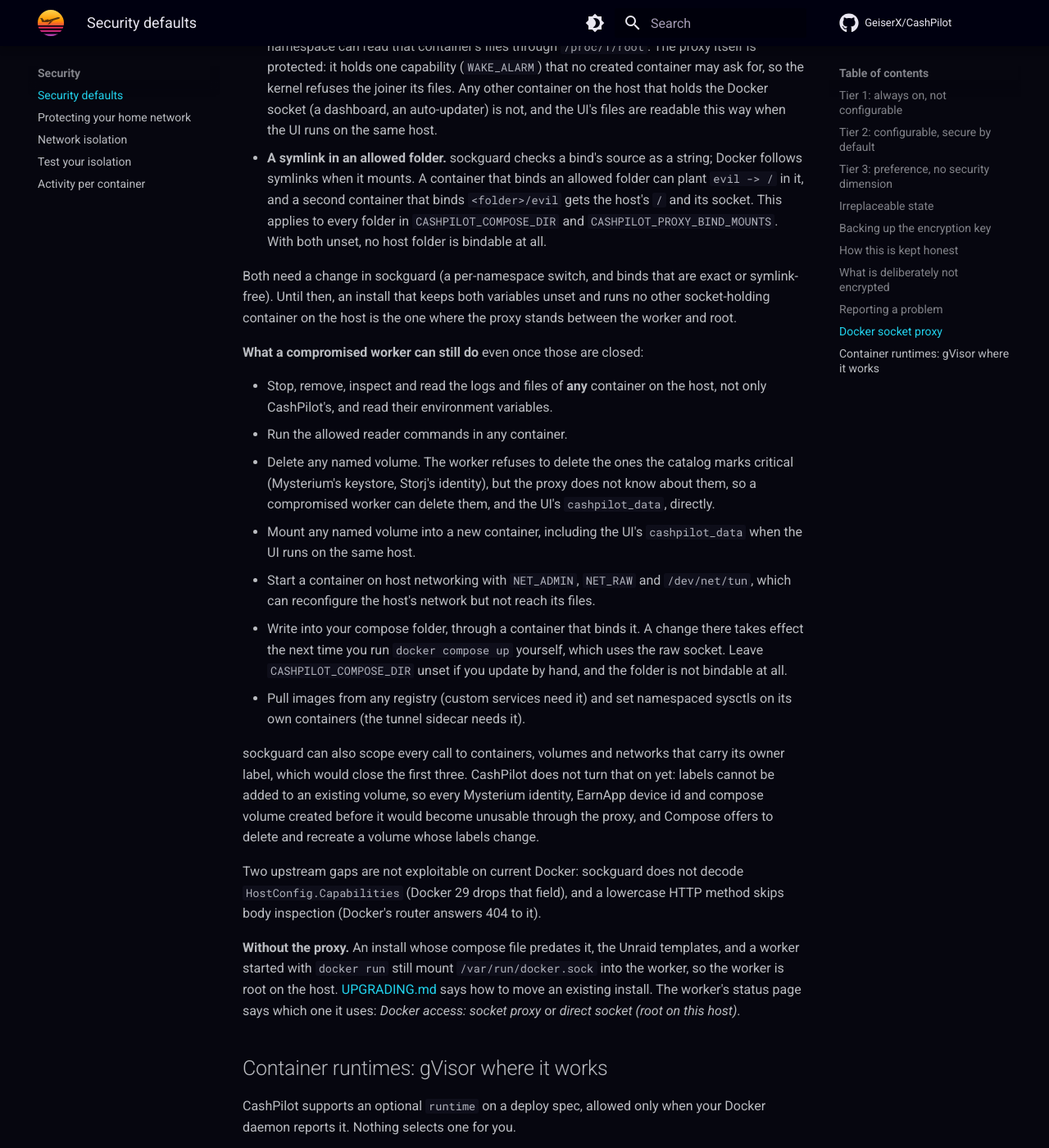
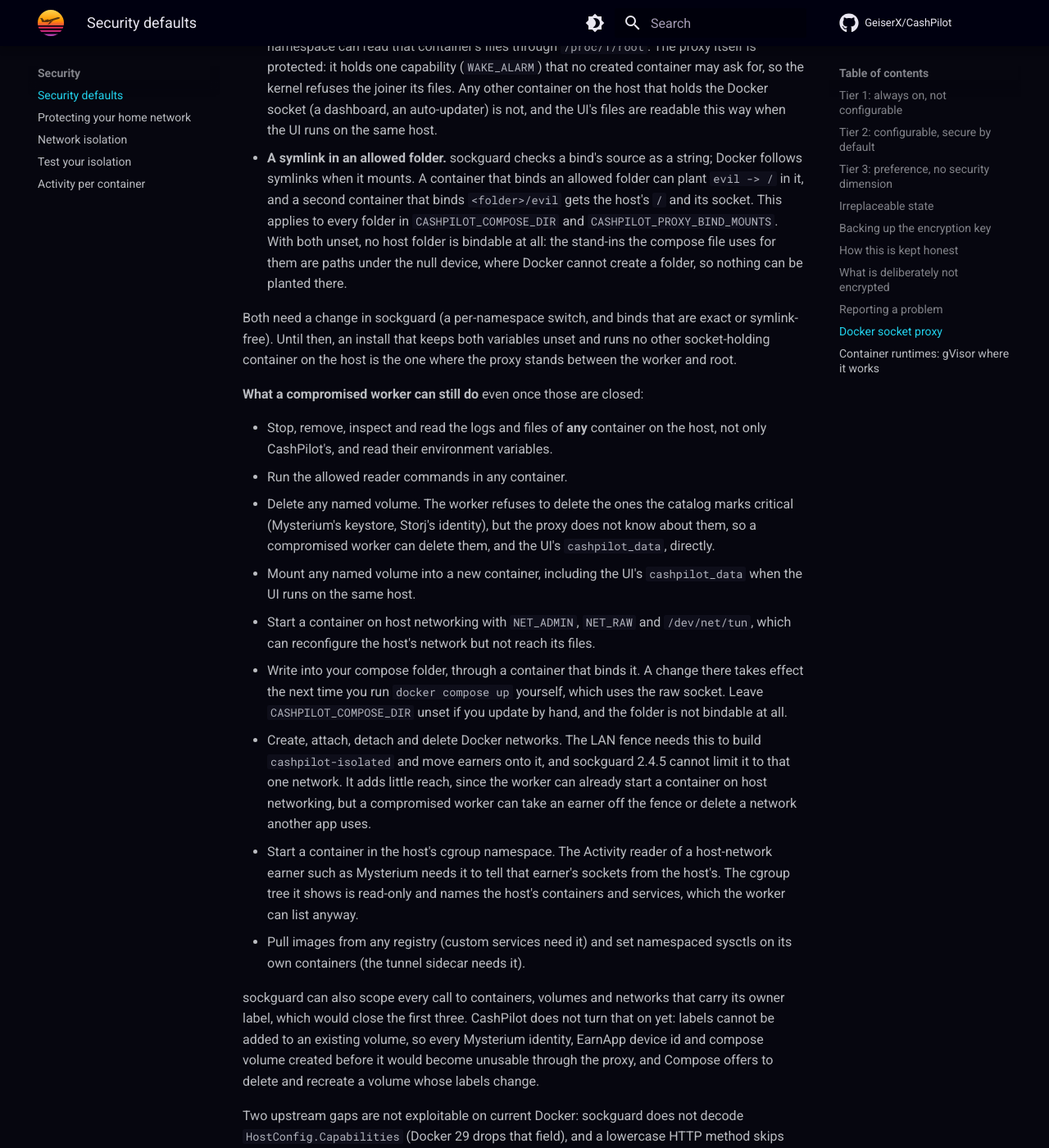
Before and after one commit to GeiserX/CashPilot, an MkDocs documentation site: the page built from docs/security-defaults.md, in a window 1280 px wide and 1400 px high, scrolled down 6013 px. Shown: the whole window at 82% size. Built offline with MkDocs 1.6.1 and Material for MkDocs 9.7.7, drawn with Linux system fonts in a browser that asks for light colours; comment, search, counter and statistics services are not loaded.

Commit message:
fix(worker): let the socket proxy pass the LAN fence's network calls, so fresh installs can deploy
The socket proxy that the v1.71 compose files put in front of the worker
refused every Docker network write. On a fresh install the LAN fence is on, so
it could not create cashpilot-isolated, and every bridge earner's deploy was
refused with an error that said to turn isolation off. Turning isolation on
from the Fleet page failed the same way. The proxy also refused the host
cgroup namespace, so Activity could not read a host-network earner such as
Mysterium.

The policy now allows network create, connect, disconnect and delete, and the
host cgroup namespace; docs/security-defaults.md says what each grants a
compromised worker.

The stand-ins for an unset bind folder were /nonexistent paths. Docker creates
a missing bind source, so a first container could make one real and plant a
symlink to /, and a second could follow it to the host's files. They now sit
under /dev/null, where no folder can be created.

The live test refuses to start over a network an earlier run left behind
(that is how this slipped past it), removes the fence it built, and checks
that a fresh install's bridge earner lands on the fenced network.

```diff
--- a/docs/security-defaults.md
+++ b/docs/security-defaults.md
@@ -171,7 +171,9 @@
   allowed folder can plant `evil -> /` in it, and a second container that
   binds `<folder>/evil` gets the host's `/` and its socket. This applies to
   every folder in `CASHPILOT_COMPOSE_DIR` and `CASHPILOT_PROXY_BIND_MOUNTS`.
-  With both unset, no host folder is bindable at all.
+  With both unset, no host folder is bindable at all: the stand-ins the
+  compose file uses for them are paths under the null device, where Docker
+  cannot create a folder, so nothing can be planted there.
 
 Both need a change in sockguard (a per-namespace switch, and binds that are
 exact or symlink-free). Until then, an install that keeps both variables unset
@@ -196,6 +198,15 @@
   there takes effect the next time you run `docker compose up` yourself, which
   uses the raw socket. Leave `CASHPILOT_COMPOSE_DIR` unset if you update by
   hand, and the folder is not bindable at all.
+- Create, attach, detach and delete Docker networks. The LAN fence needs this
+  to build `cashpilot-isolated` and move earners onto it, and sockguard 2.4.5
+  cannot limit it to that one network. It adds little reach, since the worker
+  can already start a container on host networking, but a compromised worker
+  can take an earner off the fence or delete a network another app uses.
+- Start a container in the host's cgroup namespace. The Activity reader of a
+  host-network earner such as Mysterium needs it to tell that earner's
+  sockets from the host's. The cgroup tree it shows is read-only and names
+  the host's containers and services, which the worker can list anyway.
 - Pull images from any registry (custom services need it) and set namespaced
   sysctls on its own containers (the tunnel sidecar needs it).
 
```
Also changed, not shown: UPGRADING.md (+17 -0 lines), docker-compose.build.yml (+9 -4 lines), docker-compose.fleet.yml (+9 -4 lines), docker-compose.worker.yml (+9 -4 lines), docker-compose.yml (+9 -4 lines), 4 other files.
